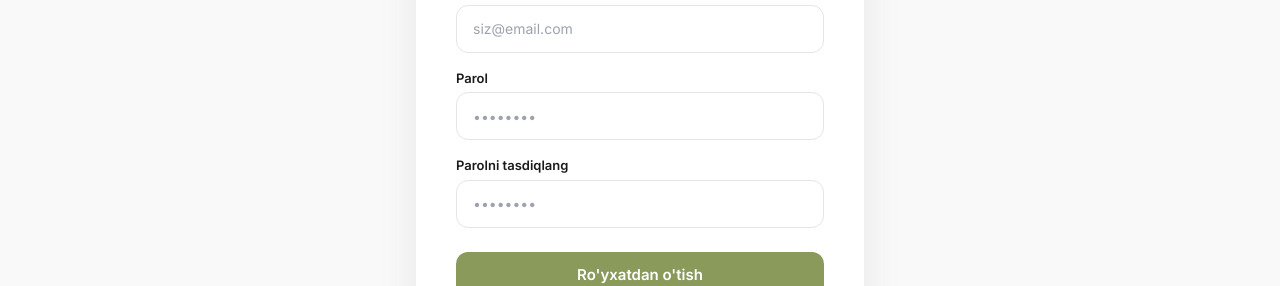
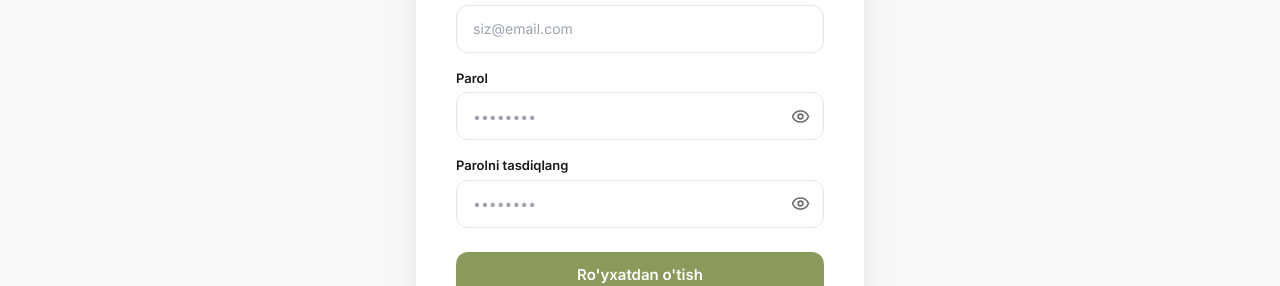
Before and after one commit to Nematulloh-uzb/onlineShop, a React (Vite) app in the folder client/: page /royxat in a window 1280 px wide. Shown: the part 505-791 px from the top of the page. Built offline with nearby package versions, Linux system fonts and the light colour scheme; no server answers; a web font is replaced by a local one.

Commit message:
fvgybhnj

```diff
--- /dev/null
+++ b/client/src/components/UI/PasswordInput.jsx
@@ -0,0 +1,26 @@
+import { useState } from 'react';
+import { Eye, EyeOff } from 'lucide-react';
+
+export default function PasswordInput({ className = '', ...inputProps }) {
+  const [visible, setVisible] = useState(false);
+  const label = visible ? 'Parolni yashirish' : 'Parolni ko‘rsatish';
+
+  return (
+    <div className="relative">
+      <input
+        {...inputProps}
+        type={visible ? 'text' : 'password'}
+        className={`${className} pr-12`}
+      />
+      <button
+        type="button"
+        aria-label={label}
+        aria-pressed={visible}
+        onClick={() => setVisible((current) => !current)}
+        className="absolute inset-y-0 right-0 flex w-12 items-center justify-center rounded-r-lg text-[#6B6B6B] transition-colors hover:text-[#56642B] focus-visible:outline-none focus-visible:ring-2 focus-visible:ring-inset focus-visible:ring-[#8A9A5B]"
+      >
+        {visible ? <EyeOff size={19} aria-hidden="true" /> : <Eye size={19} aria-hidden="true" />}
+      </button>
+    </div>
+  );
+}
--- a/client/src/pages/LoginPage.jsx
+++ b/client/src/pages/LoginPage.jsx
@@ -3,6 +3,7 @@ import { useState } from 'react';
 import { Link, useLocation, useNavigate } from 'react-router-dom';
 import { useAuth } from '../context/AuthContext.jsx';
 import { getApiErrorMessage } from '../lib/api.js';
+import PasswordInput from '../components/UI/PasswordInput.jsx';
 
 export default function LoginPage() {
   const navigate = useNavigate();
@@ -94,16 +95,15 @@ export default function LoginPage() {
                   Parolni unutdingizmi?
                 </Link>
               </div>
-              <input
+              <PasswordInput
                 id="login-password"
                 autoComplete="current-password"
                 name="password"
-                type="password"
                 required
                 value={form.password}
                 onChange={handleChange}
                 placeholder="••••••••"
-                className="w-full h-12 px-4 rounded-lg border border-[#E5E5E5] font-['Inter'] text-[14px] focus:outline-none focus:ring-2 focus:ring-[#8A9A5B] transition-all"
+                className="h-12 w-full rounded-lg border border-[#E5E5E5] px-4 font-['Inter'] text-[14px] transition-all focus:outline-none focus:ring-2 focus:ring-[#8A9A5B]"
               />
             </div>
 
--- a/client/src/pages/RegisterPage.jsx
+++ b/client/src/pages/RegisterPage.jsx
@@ -3,6 +3,7 @@ import { useState } from 'react';
 import { Link, useNavigate } from 'react-router-dom';
 import { useAuth } from '../context/AuthContext.jsx';
 import { getApiErrorMessage } from '../lib/api.js';
+import PasswordInput from '../components/UI/PasswordInput.jsx';
 
 export default function RegisterPage() {
   const navigate = useNavigate();
@@ -80,6 +81,19 @@ export default function RegisterPage() {
                 <label htmlFor={`register-${name}`} className="font-['Inter'] text-[13px] font-semibold text-[#1A1A1A] block mb-1">
                   {label}
                 </label>
+                {type === 'password' ? (
+                  <PasswordInput
+                    id={`register-${name}`}
+                    name={name}
+                    autoComplete={name === 'password' ? 'new-password' : 'new-password'}
+                    minLength={8}
+                    required
+                    value={form[name]}
+                    onChange={handleChange}
+                    placeholder={placeholder}
+                    className="h-12 w-full rounded-lg border border-[#E5E5E5] px-4 font-['Inter'] text-[14px] transition-all focus:outline-none focus:ring-2 focus:ring-[#8A9A5B]"
+                  />
+                ) : (
                   <input
                     id={`register-${name}`}
                     name={name}
@@ -88,16 +102,14 @@ export default function RegisterPage() {
                       name: 'given-name',
                       surname: 'family-name',
                       email: 'email',
-                    password: 'new-password',
-                    confirm: 'new-password',
                     }[name]}
-                  minLength={type === 'password' ? 8 : undefined}
                     required
                     value={form[name]}
                     onChange={handleChange}
                     placeholder={placeholder}
-                  className="w-full h-12 px-4 rounded-lg border border-[#E5E5E5] font-['Inter'] text-[14px] focus:outline-none focus:ring-2 focus:ring-[#8A9A5B] transition-all"
+                    className="h-12 w-full rounded-lg border border-[#E5E5E5] px-4 font-['Inter'] text-[14px] transition-all focus:outline-none focus:ring-2 focus:ring-[#8A9A5B]"
                   />
+                )}
               </div>
             ))}
 
--- a/client/src/pages/ResetPasswordPage.jsx
+++ b/client/src/pages/ResetPasswordPage.jsx
@@ -3,6 +3,7 @@ import { Helmet } from 'react-helmet-async';
 import { Link, useNavigate, useParams } from 'react-router-dom';
 import { useAuth } from '../context/AuthContext.jsx';
 import { getApiErrorMessage } from '../lib/api.js';
+import PasswordInput from '../components/UI/PasswordInput.jsx';
 
 export default function ResetPasswordPage() {
   const navigate = useNavigate();
@@ -48,7 +49,7 @@ export default function ResetPasswordPage() {
             ].map(([name, label, autoComplete]) => (
               <div key={name}>
                 <label htmlFor={`reset-${name}`} className="mb-1 block font-['Inter'] text-sm font-semibold text-[#1A1A1A]">{label}</label>
-                <input id={`reset-${name}`} type="password" autoComplete={autoComplete} minLength={8} required value={form[name]} onChange={(event) => setForm((current) => ({ ...current, [name]: event.target.value }))} className="h-12 w-full rounded-lg border border-[#E5E5E5] px-4 font-['Inter'] text-sm focus:outline-none focus:ring-2 focus:ring-[#8A9A5B]" />
+                <PasswordInput id={`reset-${name}`} autoComplete={autoComplete} minLength={8} required value={form[name]} onChange={(event) => setForm((current) => ({ ...current, [name]: event.target.value }))} className="h-12 w-full rounded-lg border border-[#E5E5E5] px-4 font-['Inter'] text-sm focus:outline-none focus:ring-2 focus:ring-[#8A9A5B]" />
               </div>
             ))}
             <button type="submit" disabled={loading} className="mt-2 h-12 rounded-lg bg-[#8A9A5B] font-['Inter'] text-sm font-semibold text-white transition-colors hover:bg-[#6E7A47] disabled:opacity-60">
```
Also changed, not shown: 1 other file (tests, documents, lock files or other folders). Lines whose indentation alone changed are shown as unchanged.
